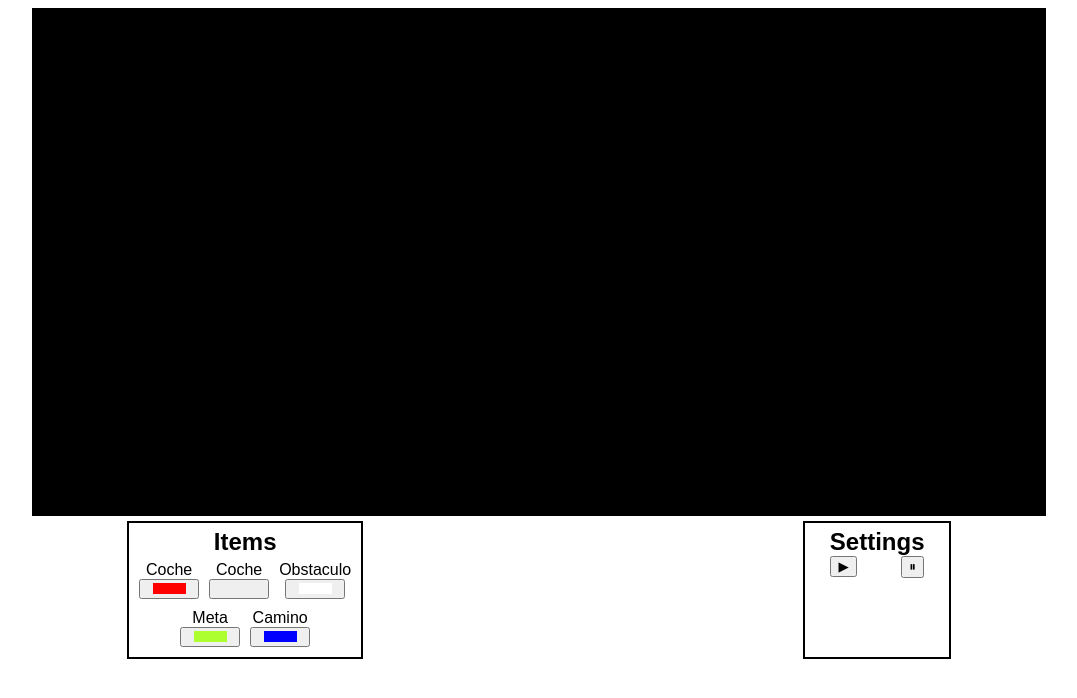
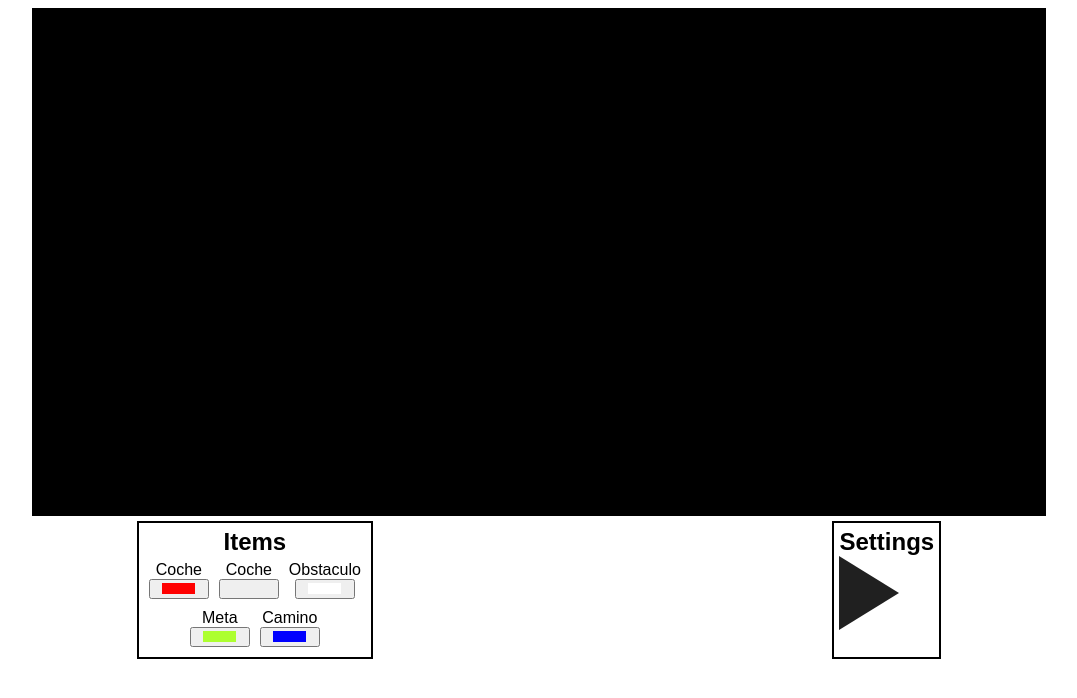
Before and after one commit to alu0101329093/IA-Practica1, an Electron app: page index.html in a window 1280 px wide. Shown: the whole page, without its empty margins (101-1178 px from the left). Drawn offline with Linux system fonts and the light colour scheme; no server answers.

Commit message:
Change play button to div

```diff
--- a/index.html
+++ b/index.html
@@ -52,8 +52,7 @@
     </div>
     <div class="menu-settings">
       <h2>Settings</h2>
-      <button class="menu-settings-button">&#x25B6;</button>
-      <button class="menu-settings-button">&#x23F8;</button>
+      <div class="menu-play-button"></div>
     </div>
   </div>
   <script type="module" src="./renderer.js"></script>
--- a/style.css
+++ b/style.css
@@ -1,5 +1,6 @@
 body {
   font-family: sans-serif;
+  background-color: #fff;
 }
 
 .canvas {
@@ -67,3 +68,19 @@ h2 {
   margin-block: 0em;
   text-align: center;
 }
+
+.menu-play-button {
+  box-sizing: border-box;
+  width: 0;
+  height: 74px;
+  border-style: solid;
+  border-width: 37px 0 37px 60px;
+  border-color: transparent transparent transparent #202020;
+  cursor: pointer;
+  will-change: border-width;
+  transition: all .2s ease;
+}
+
+.menu-play-button:hover {
+  border-color: transparent transparent transparent #404040;
+}
```
